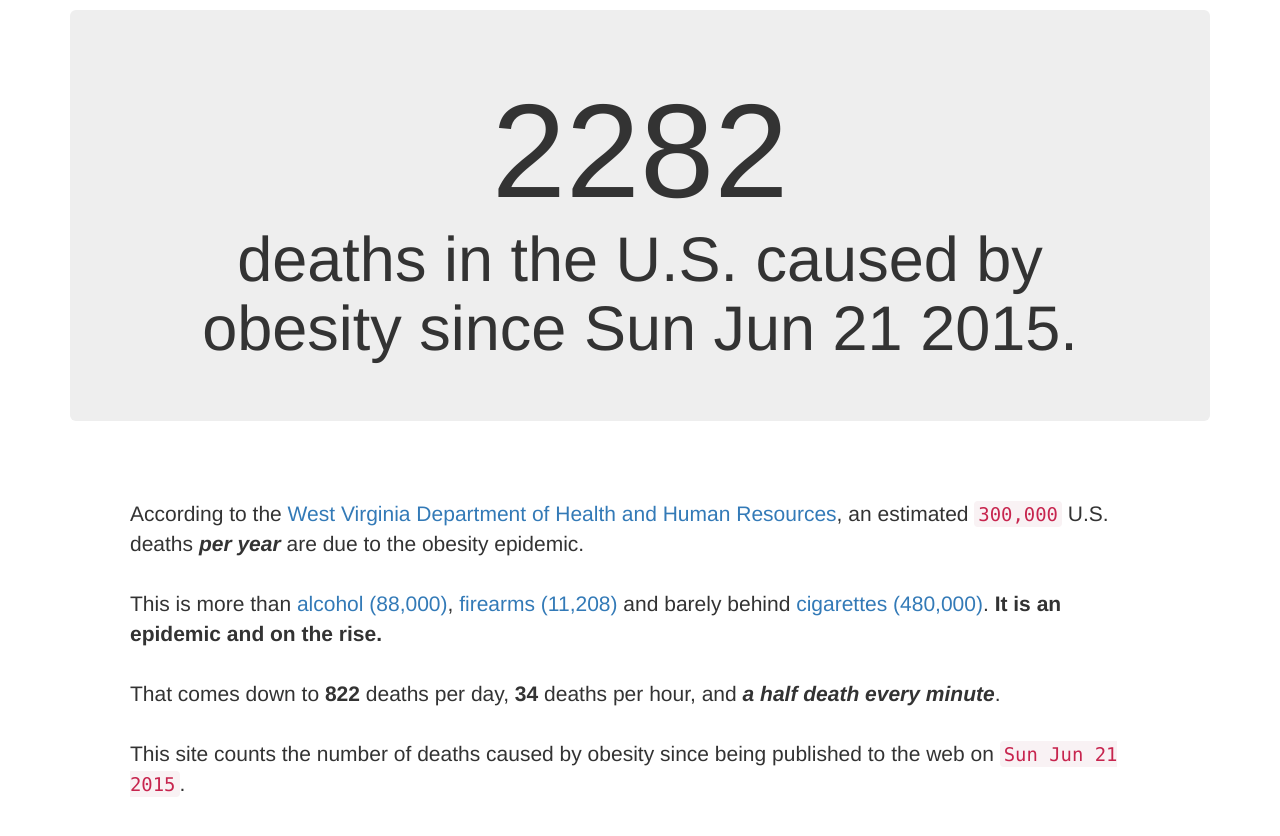
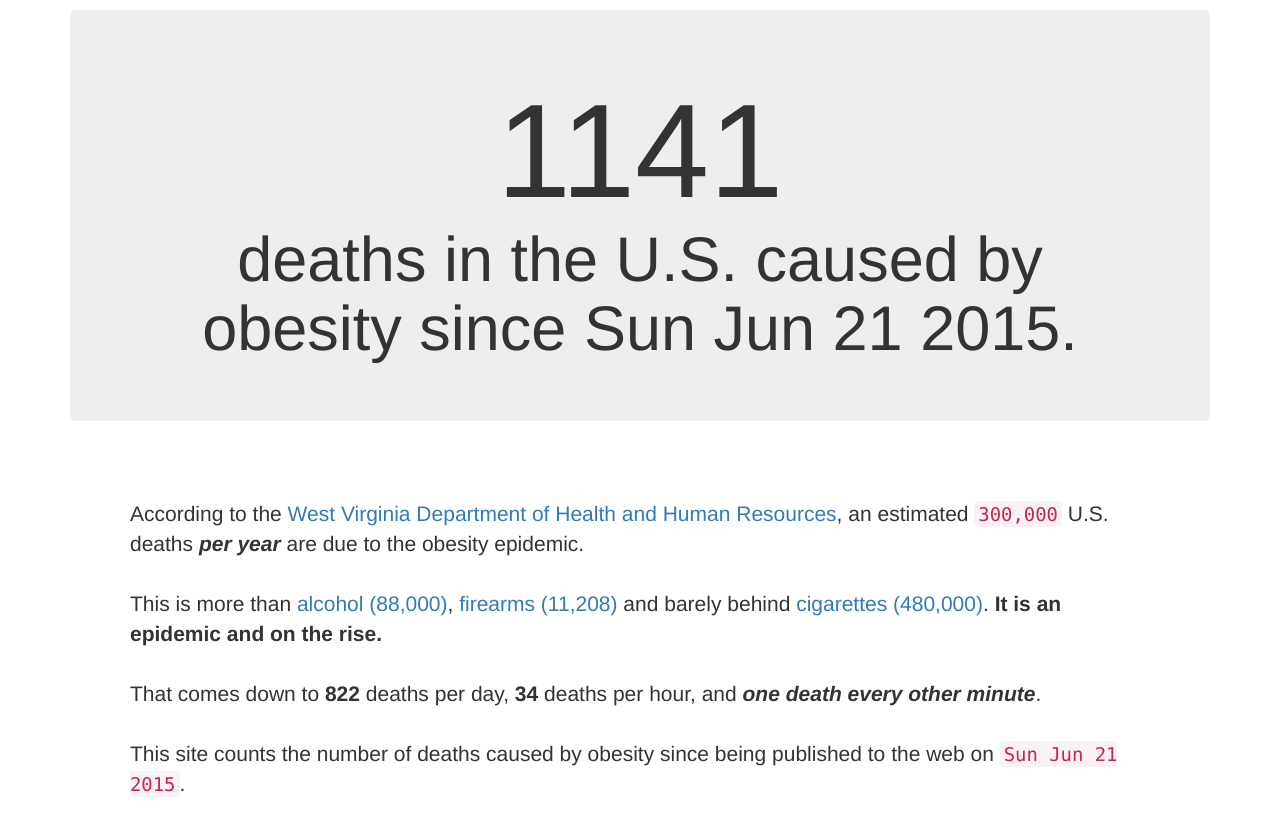
Before and after one commit to fatdeaths/fatdeaths.github.io, a plain HTML site: page index.html in a window 1280 px wide. Drawn offline with nearby package versions, Linux system fonts and the light colour scheme.

Commit message:
minor changes

```diff
--- a/index.html
+++ b/index.html
@@ -22,7 +22,7 @@
           This is more than <a href="http://www.cdc.gov/alcohol/fact-sheets/alcohol-use.htm" target="_blank">alcohol (88,000)</a>, <a href="http://www.cdc.gov/nchs/fastats/homicide.htm" target="_blank">firearms (11,208)</a> and barely behind <a href="http://www.cdc.gov/tobacco/data_statistics/fact_sheets/fast_facts/" target="_blank">cigarettes (480,000)</a>.  <strong>It is an epidemic and on the rise.</strong>
           <br/>
           <br/>
-          That comes down to <strong>822</strong> deaths per day, <strong>34</strong> deaths per hour, and <strong><em>a half death every minute</em></strong>.
+          That comes down to <strong>822</strong> deaths per day, <strong>34</strong> deaths per hour, and <strong><em>one death every other minute</em></strong>.
           <br/>
           <br/>
           This site counts the number of deaths caused by obesity since being published to the web on <code id="start_date"></code>.
@@ -37,7 +37,7 @@
           var start_date = new Date(2015, 5, 21);
           var end_date = new Date();
           var start_end_diff = Math.abs(start_date.getTime() - end_date.getTime());
-          start_end_diff = Math.round(start_end_diff / ms_per_min);
+          start_end_diff = Math.round(start_end_diff / ms_per_min) / 2;
 
           document.getElementById("death_count").innerHTML = "<span style=\"font-size: 100pt\">" + start_end_diff + "</span><br/>deaths in the U.S. caused by obesity since " + start_date.toDateString() + ".";
           document.getElementById("start_date").innerHTML = start_date.toDateString();
```
